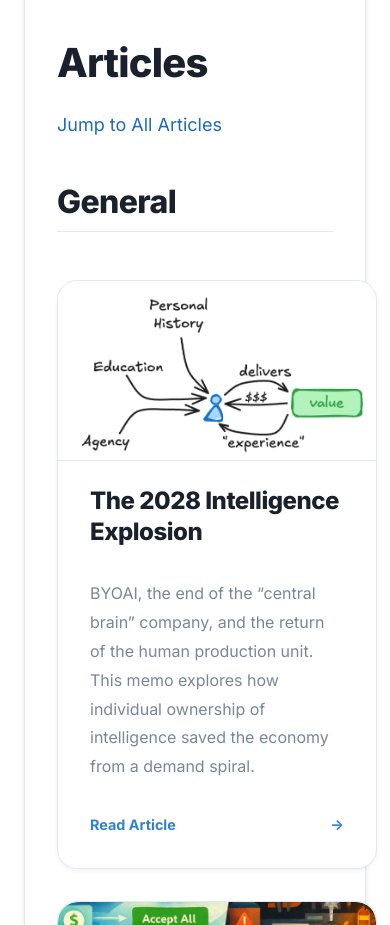
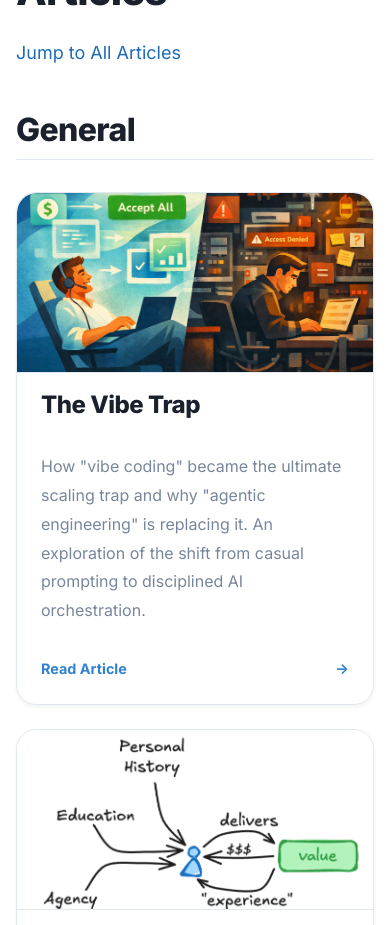
Before and after one commit to DominikGorecki/nikgo, a Jekyll site: the page built from pages/articles.md, in a window 390 px wide and 1400 px high, cut to the strip 475-1400 px from the top of the window. Built offline with Jekyll 4.4.1, drawn with Linux system fonts in a browser that asks for light colours; some of the changed text lies outside the part shown.

Commit message:
mobile fixes

```diff
--- a/assets/css/style.scss
+++ b/assets/css/style.scss
@@ -70,6 +70,10 @@ body {
   display: flex;
   justify-content: space-between;
   align-items: center;
+
+  @include small {
+    padding: 0.75rem 1rem;
+  }
 }
 
 .nav-logo {
@@ -145,6 +149,10 @@ body {
   color: #ffffff;
   margin-bottom: 0;
   background-color: #000; // Fallback deep color
+
+  @include small {
+    padding: 8rem 1rem 4rem;
+  }
 }
 
 .animated-bg {
@@ -242,6 +250,10 @@ body {
   margin: 0 auto;
   padding: 0 1.5rem 4rem;
 
+  @include small {
+    padding: 0;
+  }
+
   // Offset for anchor links/scrollIntoView due to sticky header
   [id] {
     scroll-margin-top: 80px;
@@ -259,7 +271,13 @@ body {
 
   @include large { padding: 4rem; }
   @include medium { padding: 3rem; }
-  @include small { padding: 2rem; margin-top: -2rem; }
+  @include small {
+    padding: 1rem;
+    margin-top: -1.5rem;
+    border-radius: 0.5rem;
+    border-left: none;
+    border-right: none;
+  }
 }
 
 // Typography Enhancements
@@ -379,6 +397,12 @@ body {
   grid-template-columns: repeat(auto-fill, minmax(320px, 1fr));
   gap: 2rem;
   margin: 3rem 0;
+
+  @include small {
+    grid-template-columns: 1fr;
+    gap: 1.5rem;
+    margin: 2rem 0;
+  }
 }
 
 .card-item {
@@ -395,6 +419,10 @@ body {
   cursor: pointer;
   box-sizing: border-box;
   overflow: hidden;
+
+  @include small {
+    padding: 1.5rem;
+  }
 
   &:hover {
     transform: translateY(-8px);
@@ -415,6 +443,11 @@ body {
     border-bottom: 1px solid var(--border-color);
     box-shadow: none !important;
     cursor: inherit !important;
+
+    @include small {
+      width: calc(100% + 3rem) !important;
+      margin: -1.5rem -1.5rem 1rem -1.5rem !important;
+    }
   }
 
   .card-title {
@@ -446,6 +479,10 @@ body {
   padding: 4rem 0;
   border-top: 1px solid var(--border-color);
   color: var(--text-muted);
+
+  @include small {
+    padding: 3rem 1.5rem;
+  }
 }
 
 .footer-content {
--- a/pages/articles.md
+++ b/pages/articles.md
@@ -11,17 +11,17 @@ layout: default
 ## General
 
 <div class="card-grid">
+  <a href="pages/articles/vibe-v-agentic-swe.html" class="card-item">
+    <img src="pages/articles/images/vibe_v_agentic-swe_01.png" class="card-image" alt="The Vibe Trap Banner" />
+    <h3 class="card-title">The Vibe Trap</h3>
+    <p class="card-description">How "vibe coding" became the ultimate scaling trap and why "agentic engineering" is replacing it. An exploration of the shift from casual prompting to disciplined AI orchestration.</p>
+    <div class="card-footer">Read Article <span class="card-arrow">→</span></div>
+  </a>
+
   <a href="pages/articles/2028_intelligence_explosion.html" class="card-item">
     <img src="pages/articles/images/2028_intelligence_explosion__current.png" class="card-image" alt="Intelligence Explosion Banner" />
     <h3 class="card-title">The 2028 Intelligence Explosion</h3>
     <p class="card-description">BYOAI, the end of the “central brain” company, and the return of the human production unit. This memo explores how individual ownership of intelligence saved the economy from a demand spiral.</p>
-    <div class="card-footer">Read Article <span class="card-arrow">→</span></div>
-  </a>
-
-  <a href="pages/articles/vibe-v-agentic-swe.html" class="card-item">
-    <img src="pages/articles/images/vibe_v_agentic-swe_01.png" class="card-image" alt="The Vibe Trap Banner" />
-    <h3 class="card-title">The Vibe Trap</h3>
-    <p class="card-description">How "vibe coding" became the ultimate scaling trap and why "agentic engineering" is replacing it. An exploration of the shift from casual prompting to disciplined AI orchestration.</p>
     <div class="card-footer">Read Article <span class="card-arrow">→</span></div>
   </a>
 
```
Also changed, not shown: other parts of pages/articles.md (+1 -1 lines).
